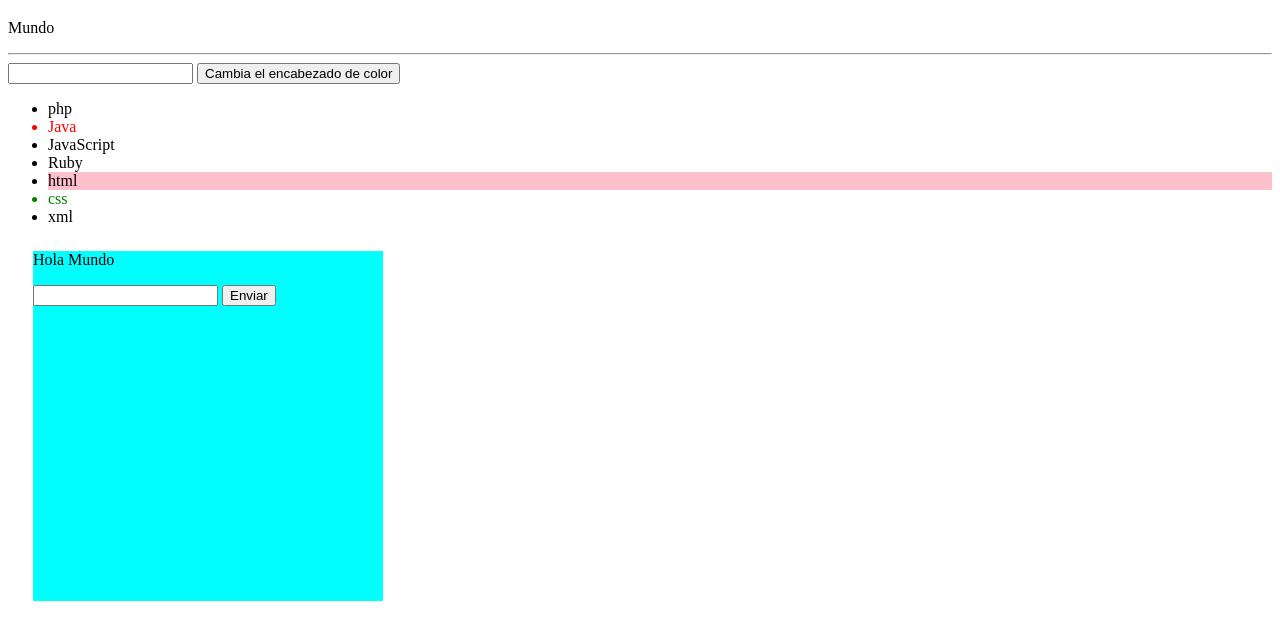
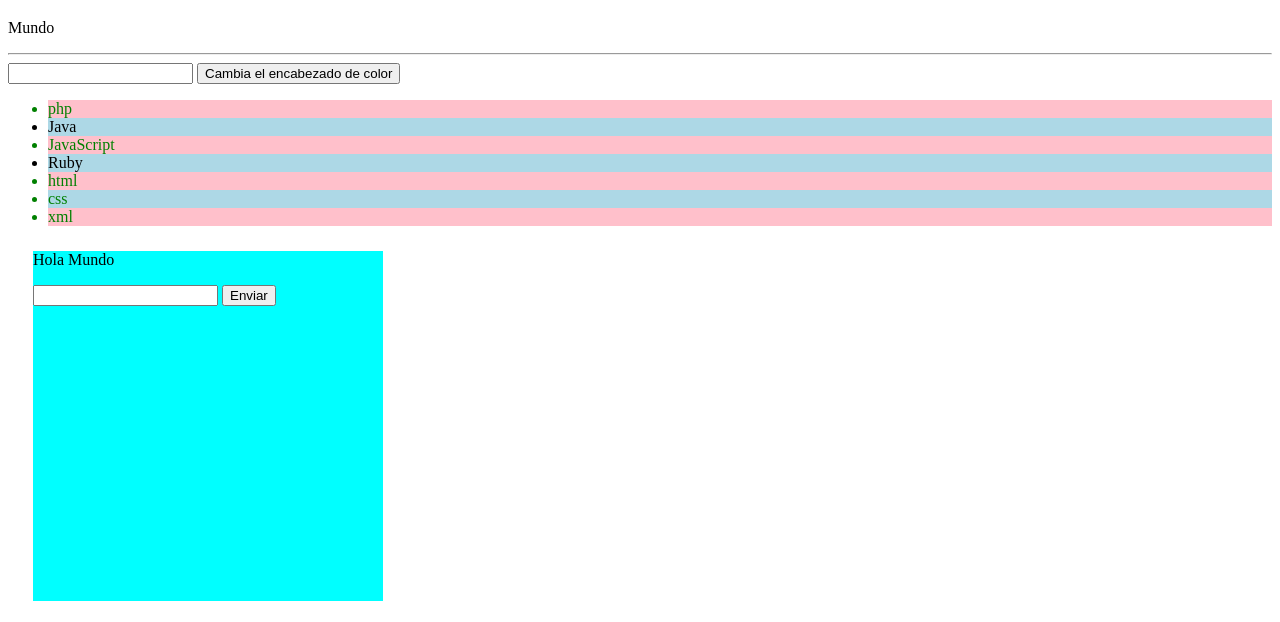
Before and after one commit to Wale2100/practicas.js, a plain HTML site: page index.html in a window 1280 px wide. Shown: the part 61-683 px from the top of the page. Drawn offline with Linux system fonts and the light colour scheme.

Commit message:
par lineas  y inpares

```diff
--- a/app.js/Elementos.js
+++ b/app.js/Elementos.js
@@ -1,13 +1,24 @@
 const lista = document.getElementsByTagName("li");
+
 for (let i = 0; i < lista.length; i +=1 ){
-    lista[5].style.color = "green";
+    lista[i].style.color = "green";
 }
 
 const MARCADO = document.getElementsByClassName("marcado");
 for (let i = 0; i < MARCADO.length; i +=1 ){
-    MARCADO[i].style.color = "red";
+    MARCADO[i].style.color = "black";
 }
-const PROGRAMACION = document.querySelectorAll("li,marcado");
-for (let i = 0; i < PROGRAMACION.length; i +=1 ){
-    PROGRAMACION[4].style.backgroundColor = "pink";
+
+const ODD = document.querySelectorAll("li:nth-child(odd)");
+for (let i = 0; i < ODD.length; i +=1 ){
+    ODD[i].style.backgroundColor = "pink";
 }
+
+
+const EVEN = document.querySelectorAll("li:nth-child(even)");
+for (let i = 0; i < EVEN.length; i +=1 ){
+    EVEN[i].style.backgroundColor = "lightblue";
+}
+
+
+var x = document.querySelector("p")
--- a/index.html
+++ b/index.html
@@ -17,7 +17,7 @@
         <li>php</li>
         <li class="marcado">Java</li>
         <li>JavaScript</li>
-        <li>Ruby</li>
+        <li class="marcado">Ruby</li>
         <li>html</li>
         <li>css</li>
         <li>xml</li>
```
